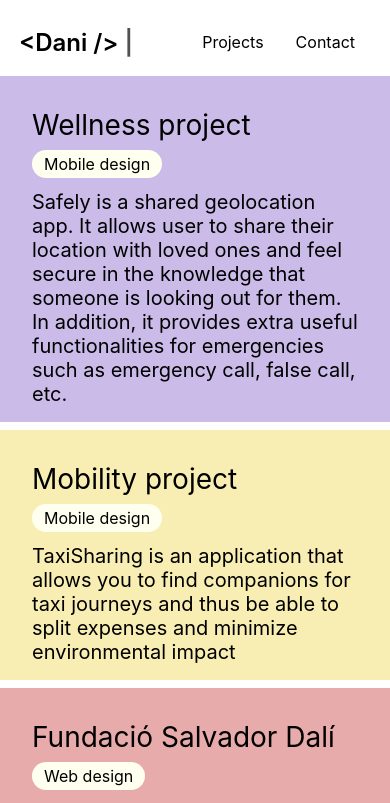
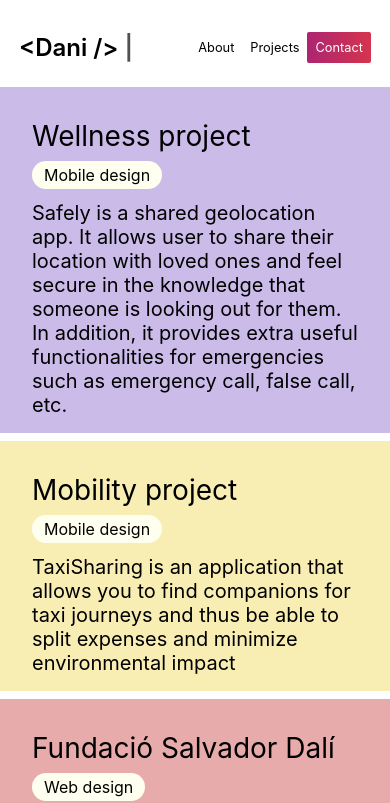
Before and after one commit to danifdezalonso/portfolio-react, a React (Create React App) app: page /projects in a window 390 px wide. Shown: the top 803 px of the page. Built offline with nearby package versions, Linux system fonts and the light colour scheme.

Commit message:
New home

```diff
--- a/src/components/Footer.css
+++ b/src/components/Footer.css
@@ -67,3 +67,18 @@
         font-size: 1rem;
     }
 }
+
+@media screen and (max-width: 350px) {
+
+    .footer__socialmedia {
+        display: none;
+    }
+
+    .footer__description{
+        font-size: 1.5rem;
+    }
+
+    .footer__description > a {
+        font-size: 1rem;
+    }
+}
--- a/src/components/Header.css
+++ b/src/components/Header.css
@@ -103,10 +103,28 @@
     #logo>a{
         font-size: 1.5rem;
     }
+    .header__navigation__list{
+        margin: 1rem 0rem 1rem 0rem;
+    }
     .header__navigation__list>li{
-        padding: 0.5rem;
+        padding: 0.25rem;
     }
-    #aboutli{
+       .header__navigation__list>a{
+           padding: 0.5rem;
+       }
+    .header__navigation__list>a >li {
+        font-size: 0.8rem;
+    }
+    #contactli{
+            background: -webkit-linear-gradient(90deg, #ad2570, #d5344d);
+            background: linear-gradient(90deg, #ad2570, #d5344d);
+            color: white;
+            border-radius: 2px;
+
+    }
+}
+@media screen and (max-width: 350px) {
+    #contactli {
         display: none;
     }
 }
--- a/src/components/Header.js
+++ b/src/components/Header.js
@@ -22,6 +22,7 @@ const Header = () => {
               <li id="projectli">Projects</li>
             </Link>
             <a
+              id="contactli"
               target="_blank"
               rel="noreferrer"
               href="mailto:danifdezalonso@gmail.com?subject=I've%20seen%20your%20portfolio%20and..."
--- a/src/pages/Home.js
+++ b/src/pages/Home.js
@@ -1,5 +1,4 @@
 import React from "react";
-
 import Presentation from "../components/Presentation";
 import Projects from "../components/Projects";
 import Footer from "../components/Footer";
```
Also changed, not shown: 1 other file (tests, documents, lock files or other folders).
